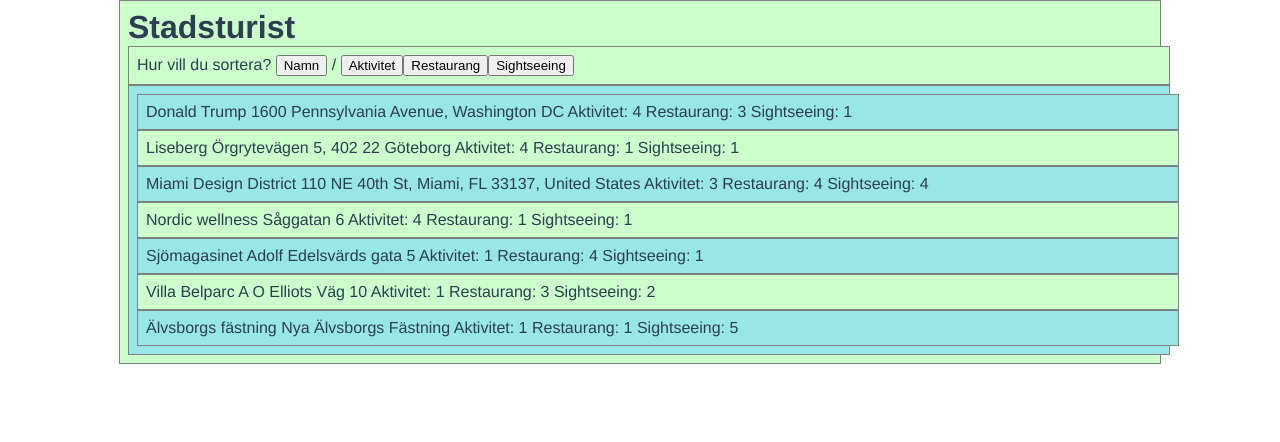
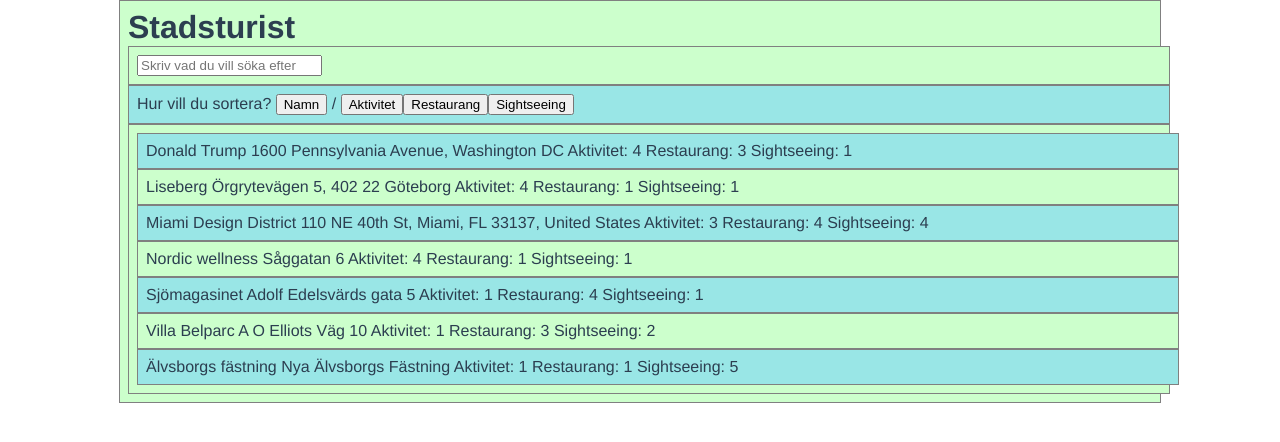
Before and after one commit to FEU19/12-vue-list, a Vue app: page / in a window 1280 px wide. Shown: the top 442 px of the page. Built offline with nearby package versions, Linux system fonts and the light colour scheme.

Commit message:
Filtrering

```diff
--- a/src/App.vue
+++ b/src/App.vue
@@ -1,7 +1,11 @@
 <template>
 	<div id="app">
 		<h1>Stadsturist</h1>
-		<div>
+		<div class="filterHeader">
+			<input type="text" placeholder="Skriv vad du vill söka efter"
+				@keyup="handleKeyUp" />
+		</div>
+		<div class="sortHeader">
 			Hur vill du sortera?
 			<button @click="sorteringsNyckel = 'namn'">Namn</button> /
 			<button @click="sorteringsNyckel = 'aktivitet'">Aktivitet</button>
@@ -39,12 +43,21 @@
 			{ id: 8, namn: 'Donald Trump', adress: '1600 Pennsylvania Avenue, Washington DC', aktivitet: 4, sightseeing: 1, restaurang: 3 }
 			// namn: 'Almedal Club', adress: 'Ebbe Lieberathsgatan 18C', 412 65 Göteborg, aktivitetet: 3, restaurang: 1, sightseeing: 4
 		],
-		sorteringsNyckel: 'namn' // sortKey
+		sorteringsNyckel: 'namn', // sortKey
+		filter: ''  // decides which items in the list should be visible
 	}),
 	computed: {
 		sorteradePlatser() {
 			console.log('sorteradePlatser körs');
 			let copy = [ ...this.platser ];  // make a copy of the list, because SORT changes the list
+			// maybe filter the list
+			if( this.filter == '' ) {
+				// no filter
+			} else {
+				copy = this.filtreraPlatser(copy);
+			}
+
+
 			if( this.sorteringsNyckel == 'namn' ) {
 				let sorterad = copy.sort( (a, b) => {
 					if( a.namn < b.namn ) return -1;
@@ -79,7 +92,16 @@
 			}
 			return this.platser;
 		} // sorteradePlatser
-	}  // computed
+	},  // computed
+	methods: {
+		filtreraPlatser(lista) {
+			// om namnet innehåller strängen som vi har skrivit i input-fältet, ska platsen tas med
+			return lista.filter(plats => plats.namn.toLowerCase().includes(this.filter.toLowerCase()));
+		},
+		handleKeyUp(event) {
+			this.filter = event.target.value;
+		}
+	}
 }
 </script>
 
```
